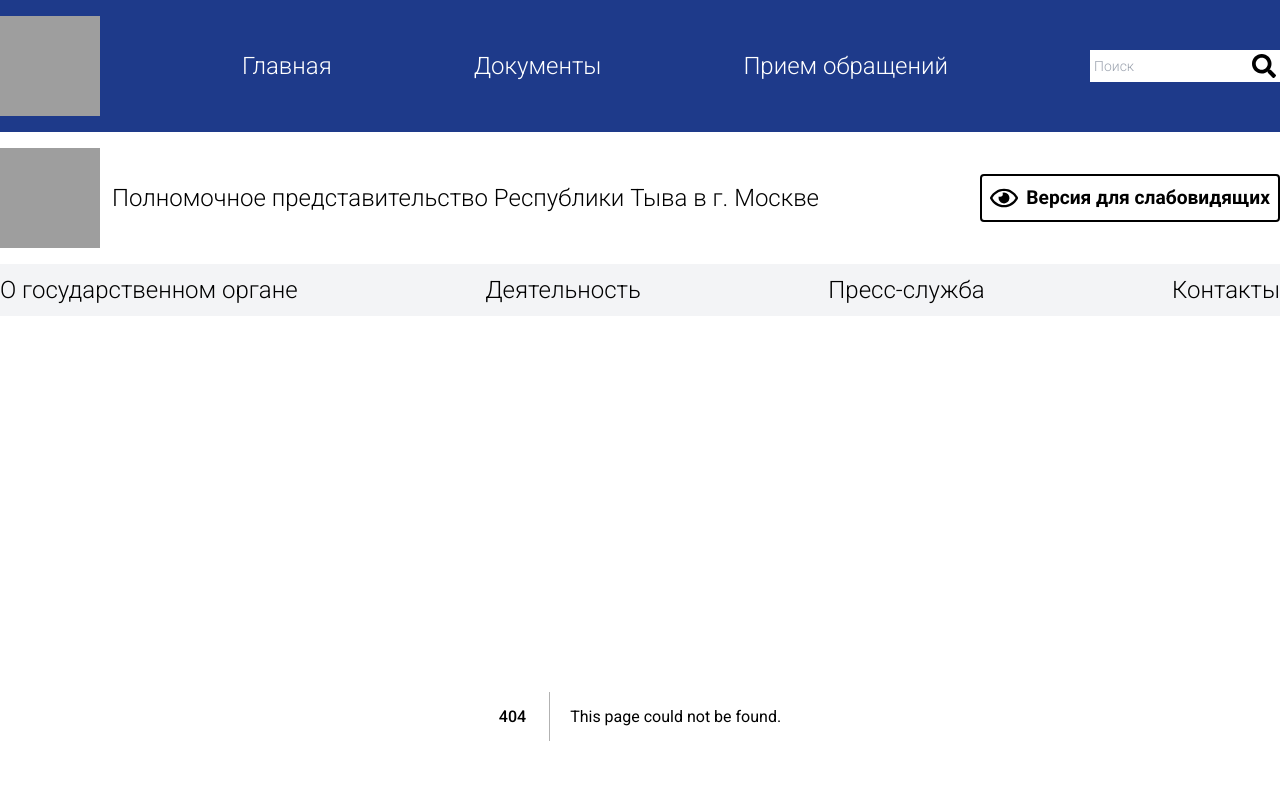
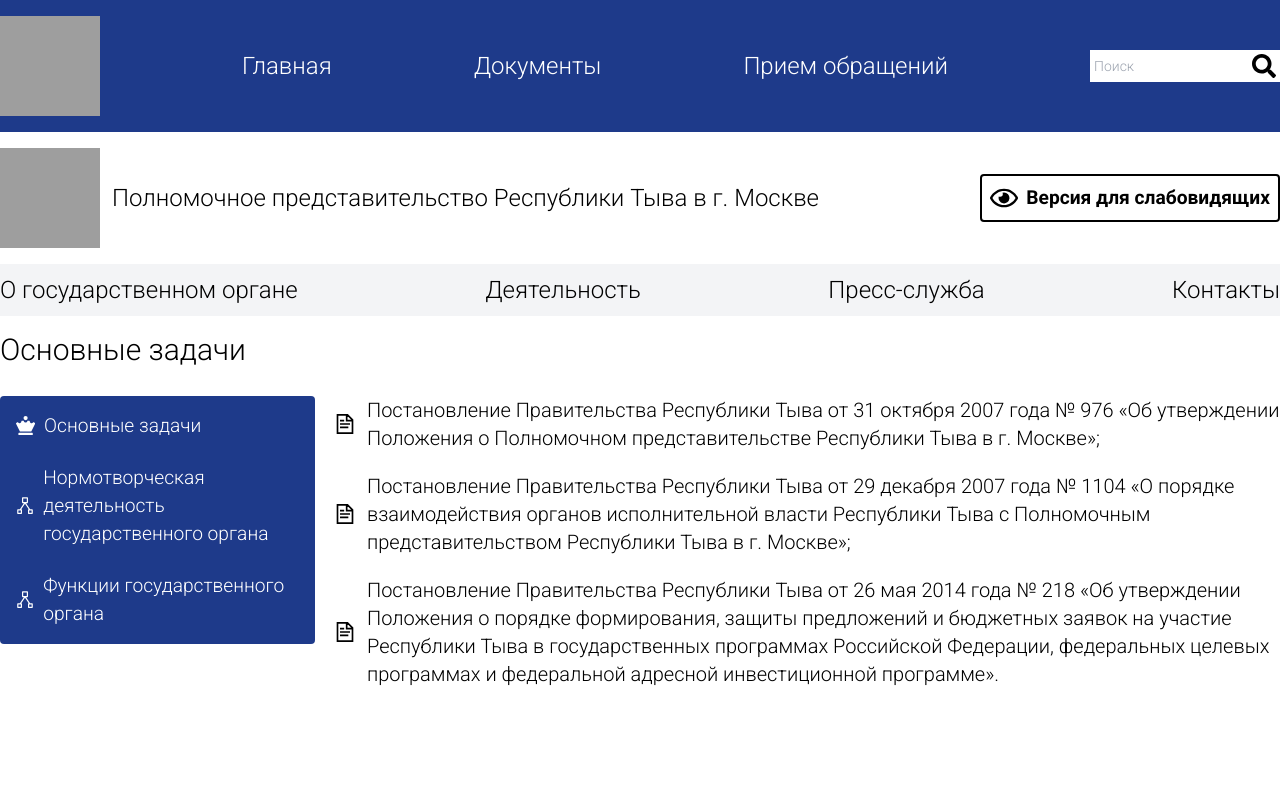
Before and after one commit to Suldemka1/pprt-frontend, a Next.js app: page /activity/npa in a window 1280 px wide. Before the commit this address had no page. Shown: the top 800 px of the page. Built offline with nearby package versions, Linux system fonts and the light colour scheme; grey boxes are pictures that could not be loaded.

Commit message:
hotfix 1

```diff
--- a/components/LeftMenu/index.js
+++ b/components/LeftMenu/index.js
@@ -5,21 +5,25 @@ import {useRouter} from "next/router";
 const MenuItem = (params) => {
     const router = useRouter()
     return (
-        <li className="sm:hidden md:flex lg:flex xl:flex flex flex-row items-center gap-2 text-xl" onClick={() => router.push(params.url)}>
+        <li className="sm:hidden md:flex lg:flex xl:flex flex flex-row items-center gap-2 text-xl"
+            onClick={() => router.push(params.url)}>
             <div className="w-5 h-5">{params.icon_function}</div>
-                <p className="hover:text-white hover:scale-105 cursor-pointer">
-                    {params.title}
-                </p>
+            <p className="hover:text-white hover:scale-105 cursor-pointer">
+                {params.title}
+            </p>
         </li>
     )
 }
 
 
+const MobileMenuItem = (params) => {
 
-
-const MobileMenuItem = (params) => <li>
-    <Link href={params.url}><a>{params.title}</a></Link>
-</li>
+    return (
+        <li>
+            <Link href={params.url}><a>{params.title}</a></Link>
+        </li>
+    )
+}
 
 
 const MobileMenu = ({children, className}) => {
--- a/pages/about/anticorruption.js
+++ b/pages/about/anticorruption.js
@@ -5,6 +5,9 @@ import {MdArticle} from "react-icons/md";
 import {VscTypeHierarchySub} from "react-icons/vsc";
 import parser from "html-react-parser";
 import Head from "next/head";
+import React from "react";
+import {GrDocumentPdf} from "react-icons/gr";
+import {useRouter} from "next/router";
 
 export const getServerSideProps = async () => {
     const res = await fetch(`${process.env.APIpath}/api/anticorruption-page?populate=*`)
@@ -18,6 +21,7 @@ export const getServerSideProps = async () => {
 }
 
 const Anticorruption = ({content}) => {
+    const router = useRouter()
     return (
         <div>
             <Head>
@@ -57,6 +61,17 @@ const Anticorruption = ({content}) => {
 
                 <div className="xs:w-full md:w-9/12">
                     {parser(content?.content)}
+
+                    <div className="flex flex-row items-center justify-start gap-3 text-lg py-6"
+                         onClick={() => router.push(`${process.env.APIpath}${content.file.url}`)}>
+                        <div className="w-10 h-10 cursor-pointer">
+                            <GrDocumentPdf className="w-full h-full"/>
+                        </div>
+
+                        <div className="hover:text-blue-900 cursor-pointer">
+                            {content.file.name}
+                        </div>
+                    </div>
                 </div>
             </div>
         </div>
--- a/pages/about/index.js
+++ b/pages/about/index.js
@@ -7,6 +7,8 @@ import Head from "next/head";
 import {LeftMenu, MenuItem, MobileMenu, MobileMenuItem} from "../../components/LeftMenu";
 import Link from "next/link";
 import Image from "next/image";
+import {GrDocumentPdf} from "react-icons/gr";
+import {useRouter} from "next/router";
 
 export const getServerSideProps = async () => {
     const res = await fetch(`${process.env.APIpath}/api/about?populate=*`)
@@ -20,6 +22,7 @@ export const getServerSideProps = async () => {
 }
 
 export default function About({about}) {
+    const router = useRouter()
     return (
         <>
             <Head>
@@ -61,14 +64,20 @@ export default function About({about}) {
 
                     {parser(about.content)}
 
-                    <div className="py-6">
-                        <Link href={`${process.env.APIpath}${about.files.url}`}>
+                    <div className="flex flex-row items-center justify-start gap-3 text-lg py-6"
+                         onClick={() => router.push(`${process.env.APIpath}${about.files.url}`)}>
+                        <div className="w-10 h-10 cursor-pointer">
+                            <GrDocumentPdf className="w-full h-full"/>
+                        </div>
+
+                        <div className="hover:text-blue-900 cursor-pointer">
                             {about.files.name}
-                        </Link>
+                        </div>
                     </div>
 
 
-                    <Image src={'/location.webp'} loading={"lazy"} alt="some" width={1280} height={960} objectFit='cover' className='dark:grayscale'/>
+                    <Image src={'/location.webp'} loading={"lazy"} alt="some" width={1280} height={960}
+                           objectFit='cover' className='dark:grayscale'/>
                 </div>
             </div>
 
--- a/pages/activity/functions.js
+++ b/pages/activity/functions.js
@@ -15,7 +15,7 @@ const Functions = () => {
             <div className="flex items-center justify-between">
                 <PageName title='Функции Полномочного представительства'/>
                 <MobileMenu className="md:hidden">
-                    <MobileMenuItem title={'Направления работы'} url={'/activity/main-activity'}/>
+                    <MobileMenuItem title={'Основные задачи'} url={'/activity/main-activity'}/>
                     <MobileMenuItem title={'Нормотворческая деятельность государственного органа'}
                                     url={'/projects'}/>
                     <MobileMenuItem title={'Функции государственного органа'} url={'/activity/functions'}/>
@@ -25,7 +25,7 @@ const Functions = () => {
             <div className='flex xs:flex-col md:flex-row gap-5 w-full py-3'>
 
                 <LeftMenu>
-                    <MenuItem title={'Направления работы'} url={'/activity/main-activity'}
+                    <MenuItem title={'Основные задачи'} url={'/activity/main-activity'}
                               icon_function={FaChessQueen()}/>
                     <MenuItem title={'Нормотворческая деятельность государственного органа'} url={'/projects'}
                               icon_function={VscTypeHierarchySub()}/>
--- a/pages/activity/index.js
+++ b/pages/activity/index.js
@@ -26,7 +26,7 @@ export default function Activity({content}) {
             <div className="flex items-center justify-between">
                 <PageName title='Деятельность'/>
                 <MobileMenu className="md:hidden">
-                    <MobileMenuItem title={'Направления работы'} url={'/activity/main-activity'}/>
+                    <MobileMenuItem title={'Основные задачи'} url={'/activity/main-activity'}/>
                     <MobileMenuItem title={'Нормотворческая деятельность государственного органа'}
                                     url={'/projects'}/>
                     <MobileMenuItem title={'Функции государственного органа'} url={'/activity/functions'}/>
@@ -36,7 +36,7 @@ export default function Activity({content}) {
             <div className='flex xs:flex-col md:flex-row gap-5 w-full py-3'>
 
                 <LeftMenu>
-                    <MenuItem title={'Направления работы'} url={'/activity/main-activity'}
+                    <MenuItem title={'Основные задачи'} url={'/activity/main-activity'}
                               icon_function={FaChessQueen()}/>
                     <MenuItem title={'Нормотворческая деятельность государственного органа'} url={'/projects'}
                               icon_function={VscTypeHierarchySub()}/>
@@ -44,7 +44,7 @@ export default function Activity({content}) {
                               icon_function={VscTypeHierarchySub()}/>
                 </LeftMenu>
 
-                <div className='xs:full md:w-9/12 leading-7 [&>p]:pb-3'>
+                <div className='xs:full md:w-9/12 leading-7 [&>p]:pb-3 [&>ul]:list-disc translate-x-6'>
                     {parser(content.content)}
                 </div>
             </div>
--- a/pages/activity/main-activity.js
+++ b/pages/activity/main-activity.js
@@ -19,13 +19,13 @@ export const getServerSideProps = async () => {
 const MainActivity = ({content}) =>
     <>
         <Head>
-            <title>Направления деятельности</title>
+            <title>Основные задачи</title>
         </Head>
 
         <div className="flex items-center justify-between">
-            <PageName title='Направления деятельности'/>
+            <PageName title='Основные задачи'/>
             <MobileMenu className="md:hidden">
-                <MobileMenuItem title={'Направления работы'} url={'/activity/main-activity'}/>
+                <MobileMenuItem title={'Основные задачи'} url={'/activity/main-activity'}/>
                 <MobileMenuItem title={'Нормотворческая деятельность государственного органа'}
                                 url={'/projects'}/>
                 <MobileMenuItem title={'Функции государственного органа'} url={'/activity/functions'}/>
@@ -34,7 +34,7 @@ const MainActivity = ({content}) =>
 
         <div className='flex xs:flex-col md:flex-row gap-5 w-full py-3'>
             <LeftMenu>
-                <MenuItem title={'Направления работы'} url={'/activity/main-activity'}
+                <MenuItem title={'Основные задачи'} url={'/activity/main-activity'}
                           icon_function={FaChessQueen()}/>
                 <MenuItem title={'Нормотворческая деятельность государственного органа'} url={'/projects'}
                           icon_function={VscTypeHierarchySub()}/>
--- /dev/null
+++ b/pages/activity/npa.js
@@ -0,0 +1,73 @@
+import React from 'react';
+import Head from "next/head";
+import {PageName} from "../../components/PageName/PageName";
+import {LeftMenu, MenuItem, MobileMenu, MobileMenuItem} from "../../components/LeftMenu";
+import {FaChessQueen} from "react-icons/fa";
+import {VscTypeHierarchySub} from "react-icons/vsc";
+import parser from "html-react-parser";
+import {GrDocumentText} from "react-icons/gr";
+
+const Npa = () => {
+    return (
+        <>
+            <Head>
+                <title>Основные задачи</title>
+            </Head>
+
+            <div className="flex items-center justify-between">
+                <PageName title='Основные задачи'/>
+                <MobileMenu className="md:hidden">
+                    <MobileMenuItem title={'Основные задачи'} url={'/activity/main-activity'}/>
+                    <MobileMenuItem title={'Нормотворческая деятельность государственного органа'}
+                                    url={'/projects'}/>
+                    <MobileMenuItem title={'Функции государственного органа'} url={'/activity/functions'}/>
+                </MobileMenu>
+            </div>
+
+            <div className='flex xs:flex-col md:flex-row gap-5 w-full py-3'>
+                <LeftMenu>
+                    <MenuItem title={'Основные задачи'} url={'/activity/main-activity'}
+                              icon_function={FaChessQueen()}/>
+                    <MenuItem title={'Нормотворческая деятельность государственного органа'} url={'/projects'}
+                              icon_function={VscTypeHierarchySub()}/>
+                    <MenuItem title={'Функции государственного органа'} url={'/activity/functions'}
+                              icon_function={VscTypeHierarchySub()}/>
+                </LeftMenu>
+
+                <div className='flex flex-col gap-5 xs:full md:w-9/12 leading-7 [&>p]:pb-3'>
+                    <button
+                        className=" flex items-center gap-3 text-left cursor-pointer text-xl hover:text-blue-900">
+                        <div>
+                            <GrDocumentText/>
+                        </div>
+                        Постановление Правительства Республики Тыва от 31 октября 2007 года № 976 «Об
+                        утверждении
+                        Положения о Полномочном представительстве Республики Тыва в г. Москве»;
+                    </button>
+                    <button
+                        className=" flex items-center gap-3 text-left cursor-pointer text-xl hover:text-blue-900">
+                        <div>
+                            <GrDocumentText/>
+                        </div>
+                        Постановление Правительства Республики Тыва от 29 декабря 2007 года № 1104 «О порядке
+                        взаимодействия органов исполнительной власти Республики Тыва с Полномочным
+                        представительством Республики Тыва в г. Москве»;
+                    </button>
+                    <button
+                        className=" flex items-center gap-3 text-left cursor-pointer text-xl hover:text-blue-900">
+                        <div>
+                            <GrDocumentText/>
+                        </div>
+                        Постановление Правительства Республики Тыва от 26 мая 2014 года № 218 «Об утверждении
+                        Положения о порядке формирования, защиты предложений и бюджетных заявок на участие
+                        Республики Тыва в государственных программах Российской Федерации, федеральных целевых
+                        программах и федеральной адресной инвестиционной программе».
+                    </button>
+                </div>
+            </div>
+        </>
+    )
+        ;
+};
+
+export default Npa;
--- a/pages/projects/index.js
+++ b/pages/projects/index.js
@@ -14,10 +14,11 @@ export const getServerSideProps = async () => {
 export default function Projects({ projects }) {
   return (
     <>
-      <PageName title='Проекты' />
+      <PageName title='Нормотворческая деятельность государственного органа' />
       <div>
 
-        {
+          {projects.length >= 1
+              ?
           projects.map(item => {
 
             return (
@@ -33,7 +34,9 @@ export default function Projects({ projects }) {
               />
             )
 
-          })
+          }) :
+              <p>В настоящий момент Полномочным представительством Республики Тыва в г. Москве каких-
+                  либо проектов нормативно-правовых актов внесено не было.</p>
         }
 
       </div>
--- a/pages/sendrequest.js
+++ b/pages/sendrequest.js
@@ -109,6 +109,10 @@ export default function SendRequest() {
                 <p>10. Информация о персональных данных авторов обращений, направленных в форме электронного документа,
                     сведения, содержащиеся в обращениях авторов, а также сведения, касающиеся частной жизни авторов,
                     хранятся и обрабатываются с соблюдением требований российского законодательства.</p>
+                <p className="font-normal">Обращения путем их направления почтой, на электронный адрес или по телефону</p>
+                <p>Адрес для отправки обращений почтой: 119049, г. Москва, ул. Донская, 8, корп. 2</p>
+                <p>Адрес электронной почты для отправки обращений: info@pprt17.ru</p>
+                    <p>Контактный телефон для обращений: +7(499)236-48-01</p>
             </div>
 
             <form className="w-fit py-3">
--- a/store/theme.js
+++ b/store/theme.js
@@ -11,14 +11,12 @@ class Theme {
   setTheme() {
     this.theme === 'light' ? 'dark' : 'light'
     document.documentElement.setAttribute('data-theme', this.theme)
-    console.log(this.theme)
   }
 
   changeTheme() {
-    if (this.theme == 'light') {
+    if (this.theme === 'light') {
       this.theme = 'dark'
       document.documentElement.setAttribute('data-theme', this.theme)
-      console.log(this.theme)
     }
     else {
       this.theme = 'light'
```
Also changed, not shown: store/NavOpen.js (added, +22 -0 lines).
